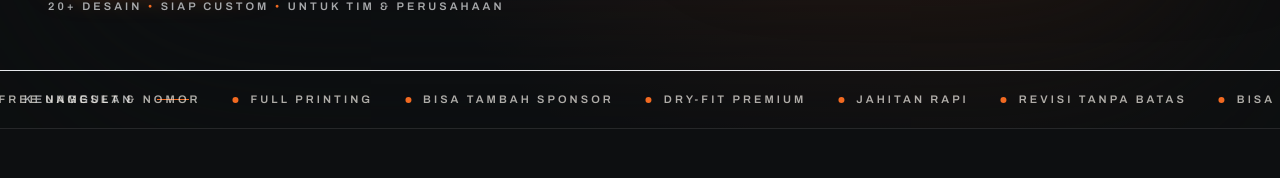
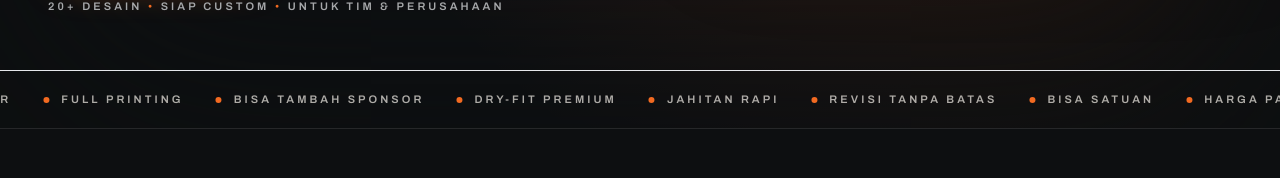
Before and after one commit to ersetdigital-sudo/tntsport, a Next.js app: page /corporate-collection in a window 1280 px wide. Shown: the part 752-930 px from the top of the page. Built offline with nearby package versions, Linux system fonts and the light colour scheme; no server answers; the database is empty; a web font is replaced by a local one.

Commit message:
remove Keunggulan label from marquee

```diff
--- a/components/corporate-collection/CorporateCollectionLanding.tsx
+++ b/components/corporate-collection/CorporateCollectionLanding.tsx
@@ -172,9 +172,7 @@ export function CorporateCollectionLanding({ products, waNumber }: Props) {
         </div>
 
         <div className="relative border-t border-white/12 overflow-hidden">
-          <div className="py-5 flex items-center gap-0 overflow-hidden">
-            <span className="label text-[#A6A8AA] shrink-0 hidden sm:inline px-6">Keunggulan</span>
-            <span className="hidden sm:block w-8 h-px bg-[#F26A21] shrink-0" />
+          <div className="py-5 flex items-center gap-8 overflow-hidden">
             <div className="flex items-center gap-8 shrink-0" style={{ whiteSpace: "nowrap", width: "max-content", animation: "corp-marq 26s linear infinite" }}>
               {[...MARQUEE_ITEMS, ...MARQUEE_ITEMS].map((item, i) => (
                 <span key={i} className="label text-[#F3F0E8]/70 whitespace-nowrap flex items-center gap-3 shrink-0">
```
